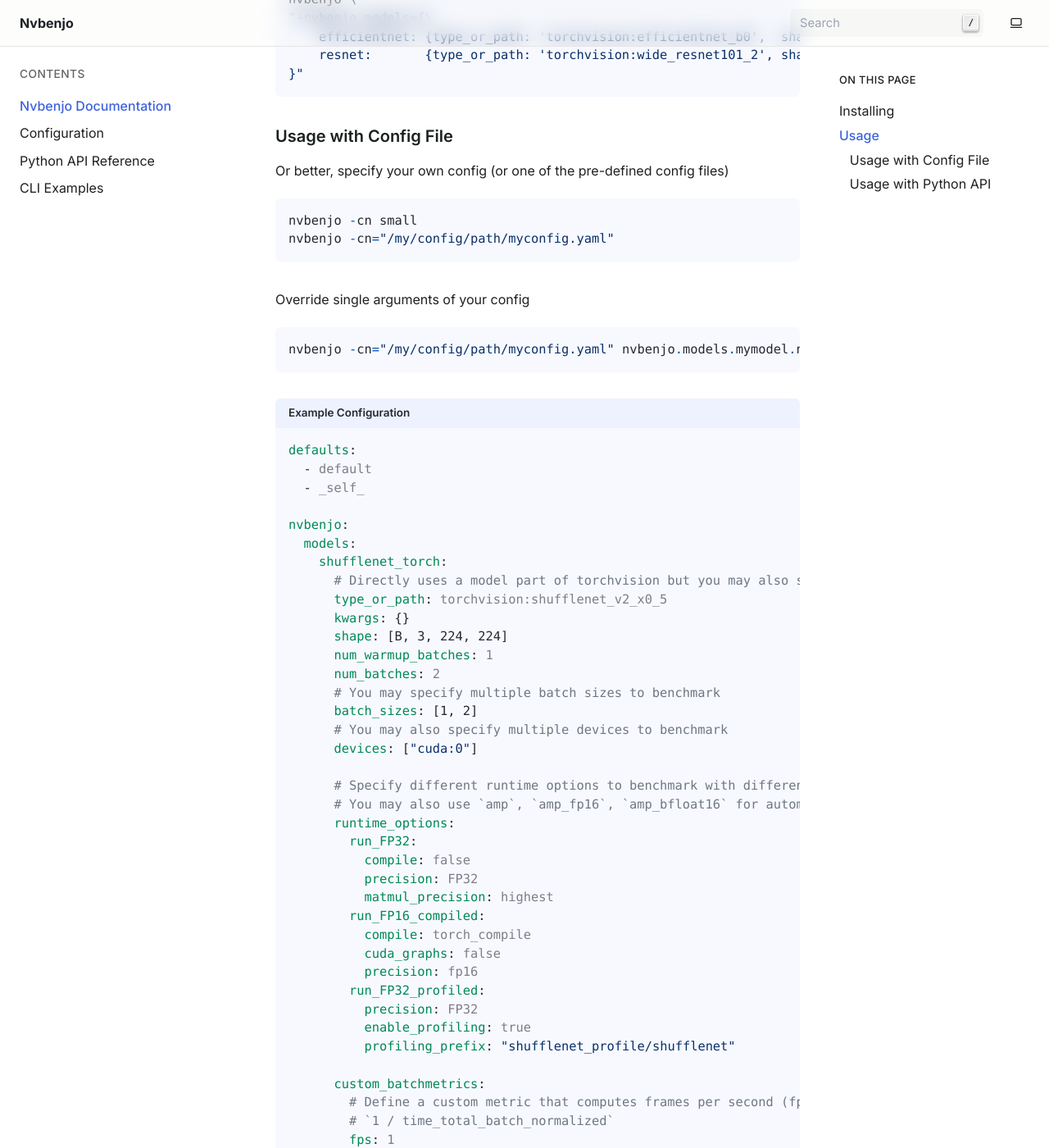
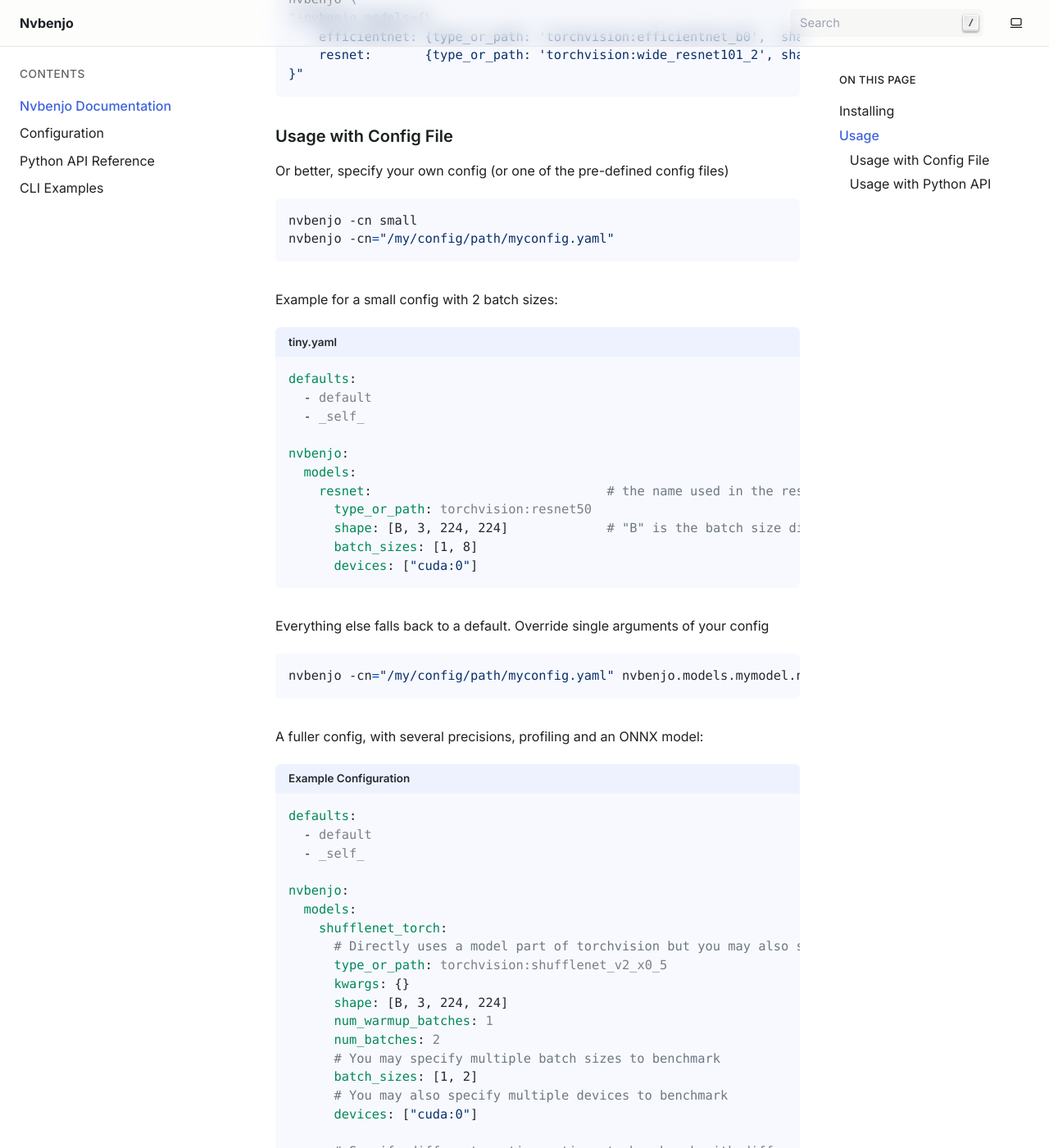
Before and after one commit to lukas-jkl/nvbenjo, a Sphinx documentation site: the page built from docs/index.md, in a window 1280 px wide and 1400 px high, scrolled down 1191 px. Shown: the whole window at 82% size. Built offline with Sphinx 7.4.7, drawn with Linux system fonts in a browser that asks for light colours.

Commit message:
Add tiny config example

````diff
--- a/docs/index.md
+++ b/docs/index.md
@@ -49,16 +49,25 @@ nvbenjo \
 ### Usage with Config File
 
 Or better, specify your own config (or one of the pre-defined config files)
-```
+```bash
 nvbenjo -cn small
 nvbenjo -cn="/my/config/path/myconfig.yaml"
 ```
 
-Override single arguments of your config
+Example for a small config with 2 batch sizes:
+
+```{eval-rst}
+.. literalinclude:: ../src/nvbenjo/conf/tiny.yaml
+   :language: yaml
+   :caption: tiny.yaml
 ```
+
+Everything else falls back to a default. Override single arguments of your config
+```bash
 nvbenjo -cn="/my/config/path/myconfig.yaml" nvbenjo.models.mymodel.num_batches=10
 ```
 
+A fuller config, with several precisions, profiling and an ONNX model:
 
 ```{eval-rst}
 .. literalinclude:: ../src/nvbenjo/conf/example.yaml
--- /dev/null
+++ b/src/nvbenjo/conf/tiny.yaml
@@ -0,0 +1,11 @@
+defaults:
+  - default
+  - _self_
+
+nvbenjo:
+  models:
+    resnet:                               # the name used in the results
+      type_or_path: torchvision:resnet50
+      shape: [B, 3, 224, 224]             # "B" is the batch size dimension
+      batch_sizes: [1, 8]
+      devices: ["cuda:0"]
````
